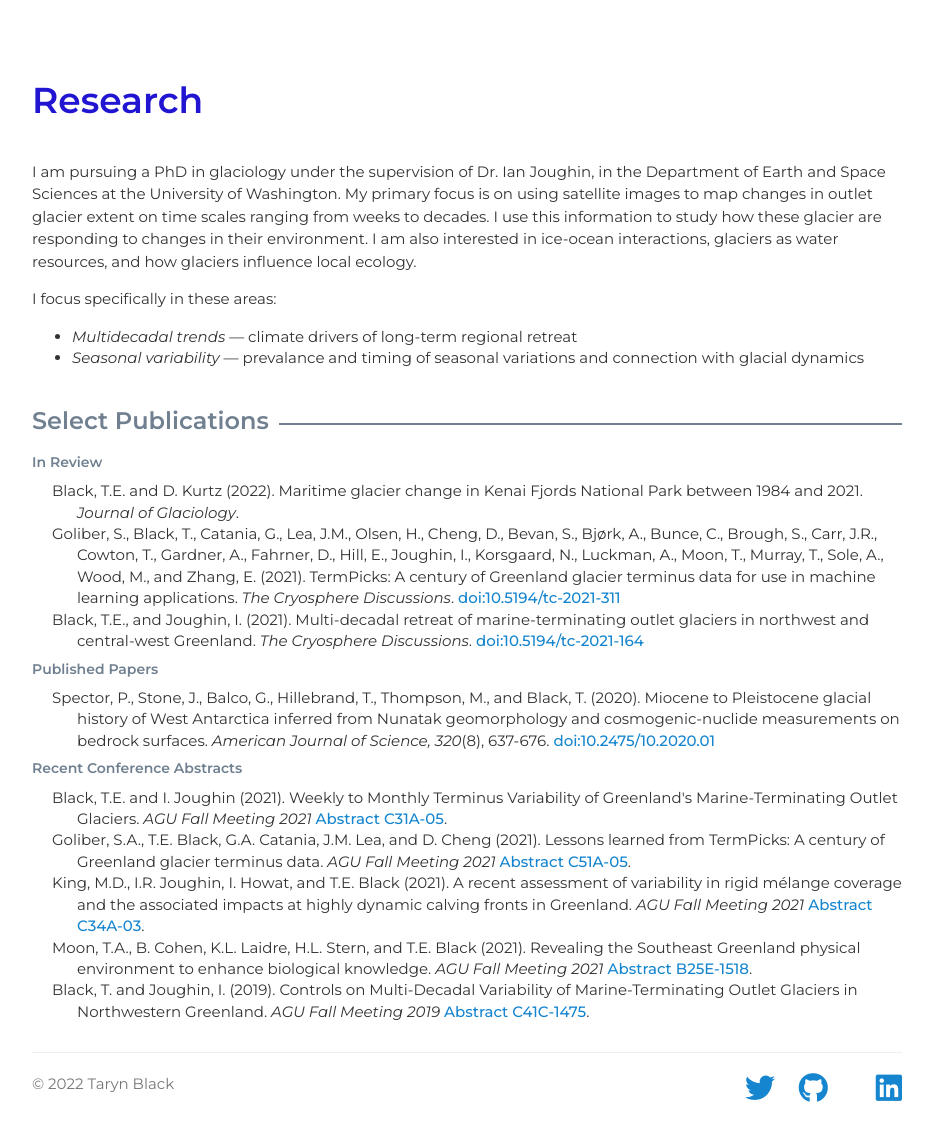
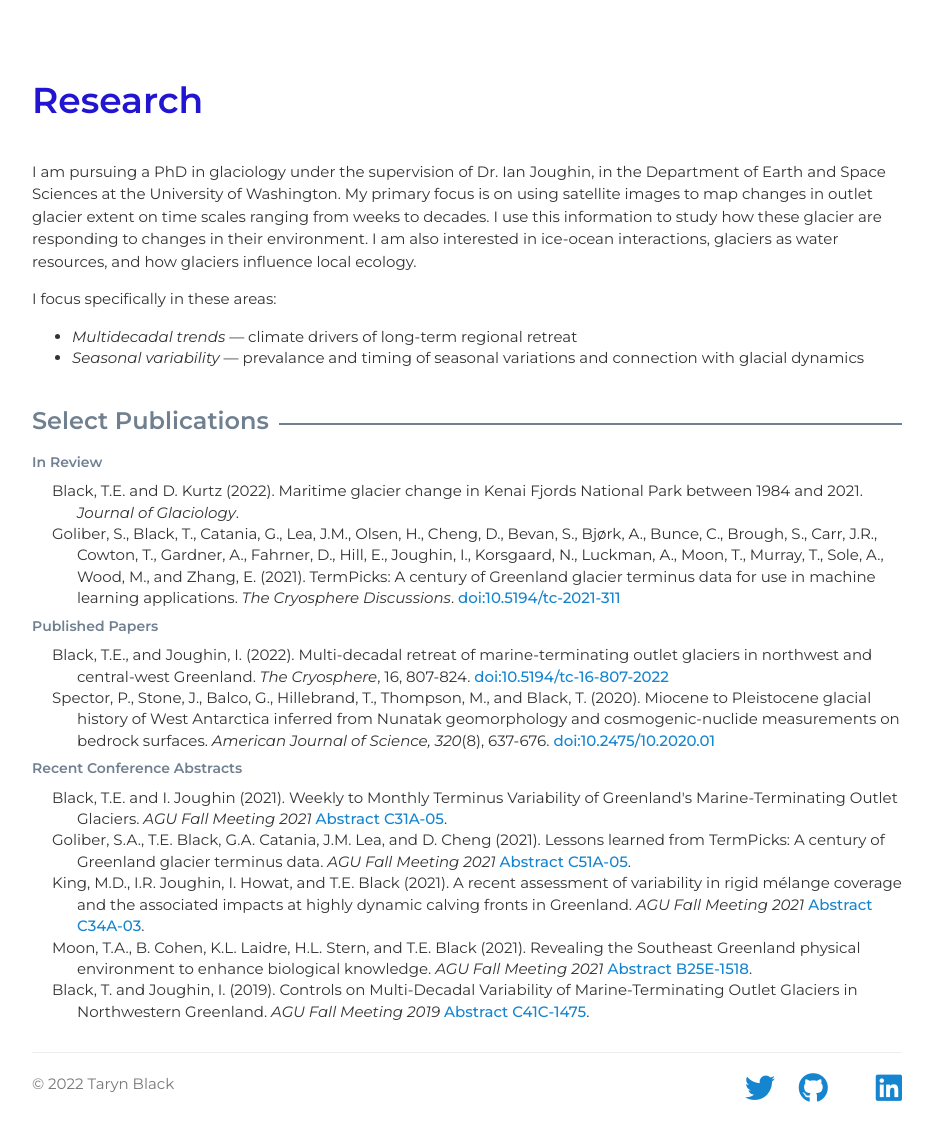
Before and after one commit to tarynblack/tarynblack.github.io, a Jekyll site: the page built from research.html, in a window 1280 px wide, cut to the strip 86-1221 px from the top of the page. Shown: the whole strip, without its empty margins (173-1106 px from the left). Built offline with Jekyll 4.4.1, drawn with Linux system fonts in a browser that asks for light colours; nearby versions of some CDN libraries; a style sheet for code colours, icons or effects is not loaded.

Commit message:
Move Black and Joughin (2022) to published

```diff
--- a/research.html
+++ b/research.html
@@ -27,12 +27,12 @@ title: Research | Taryn Black
             <ul class="publications">
 		    <li>Black, T.E. and D. Kurtz (2022). Maritime glacier change in Kenai Fjords National Park between 1984 and 2021. <em>Journal of Glaciology</em>.</li>
 		    <li>Goliber, S., Black, T., Catania, G., Lea, J.M., Olsen, H., Cheng, D., Bevan, S., Bj&#248;rk, A., Bunce, C., Brough, S., Carr, J.R., Cowton, T., Gardner, A., Fahrner, D., Hill, E., Joughin, I., Korsgaard, N., Luckman, A., Moon, T., Murray, T., Sole, A., Wood, M., and Zhang, E. (2021). TermPicks: A century of Greenland glacier terminus data for use in machine learning applications. <em>The Cryosphere Discussions</em>. <a href="https://doi.org/10.5194/tc-2021-311" target="_blank">doi:10.5194/tc-2021-311</a></li>
-		    <li>Black, T.E., and Joughin, I. (2021). Multi-decadal retreat of marine-terminating outlet glaciers in northwest and central-west Greenland. <em>The Cryosphere Discussions</em>. <a href="https://doi.org/10.5194/tc-2021-164" target="_blank">doi:10.5194/tc-2021-164</a></li>
             </ul>
 
 	    <h5>Published Papers</h5>
 
             <ul class="publications">
+		<li>Black, T.E., and Joughin, I. (2022). Multi-decadal retreat of marine-terminating outlet glaciers in northwest and central-west Greenland. <em>The Cryosphere</em>, 16, 807-824. <a href="https://doi.org/10.5194/tc-16-807-2022" target="_blank">doi:10.5194/tc-16-807-2022</a></li>
                <li>Spector, P., Stone,  J., Balco, G., Hillebrand, T., Thompson, M., and Black, T. (2020). Miocene to Pleistocene glacial history of West Antarctica inferred from Nunatak geomorphology and cosmogenic-nuclide measurements on bedrock surfaces. <em>American Journal of Science, 320</em>(8), 637-676. <a href="https://doi.org/10.2475/10.2020.01" target="_blank">doi:10.2475/10.2020.01</a></li>
             </ul>
 
```
